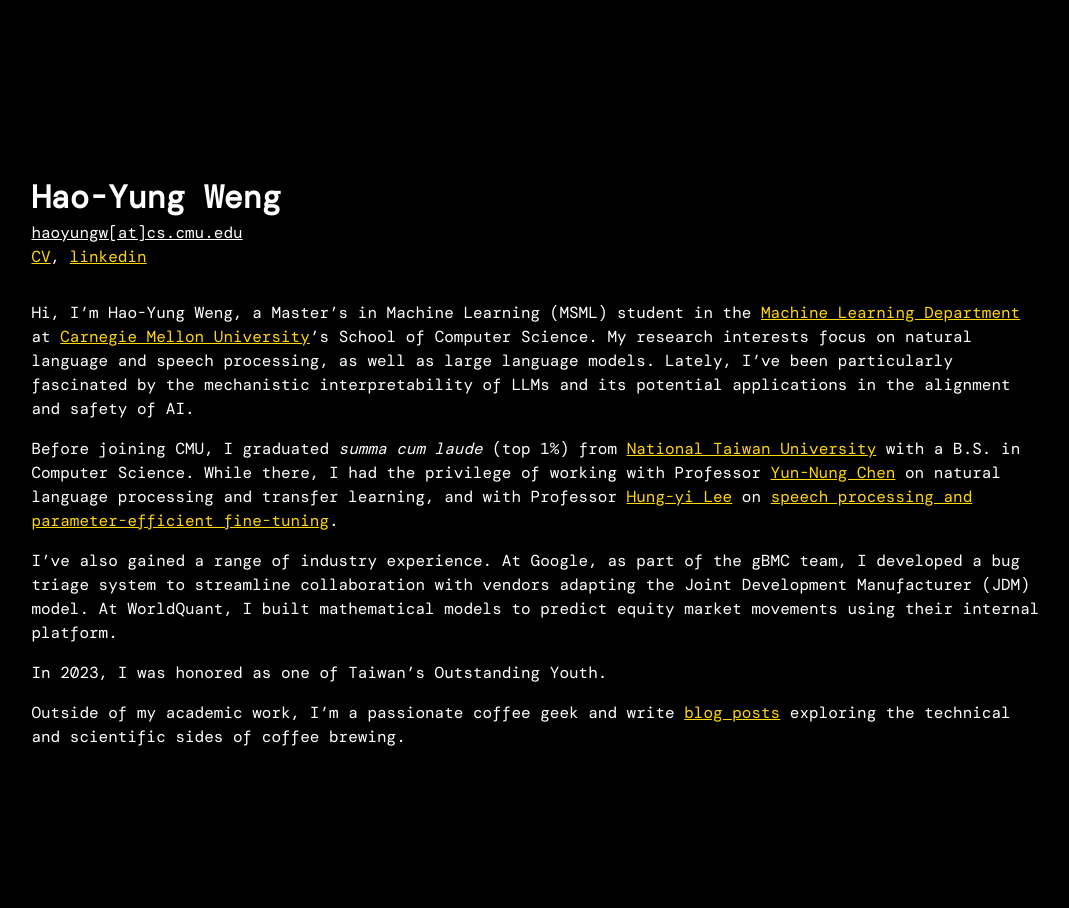
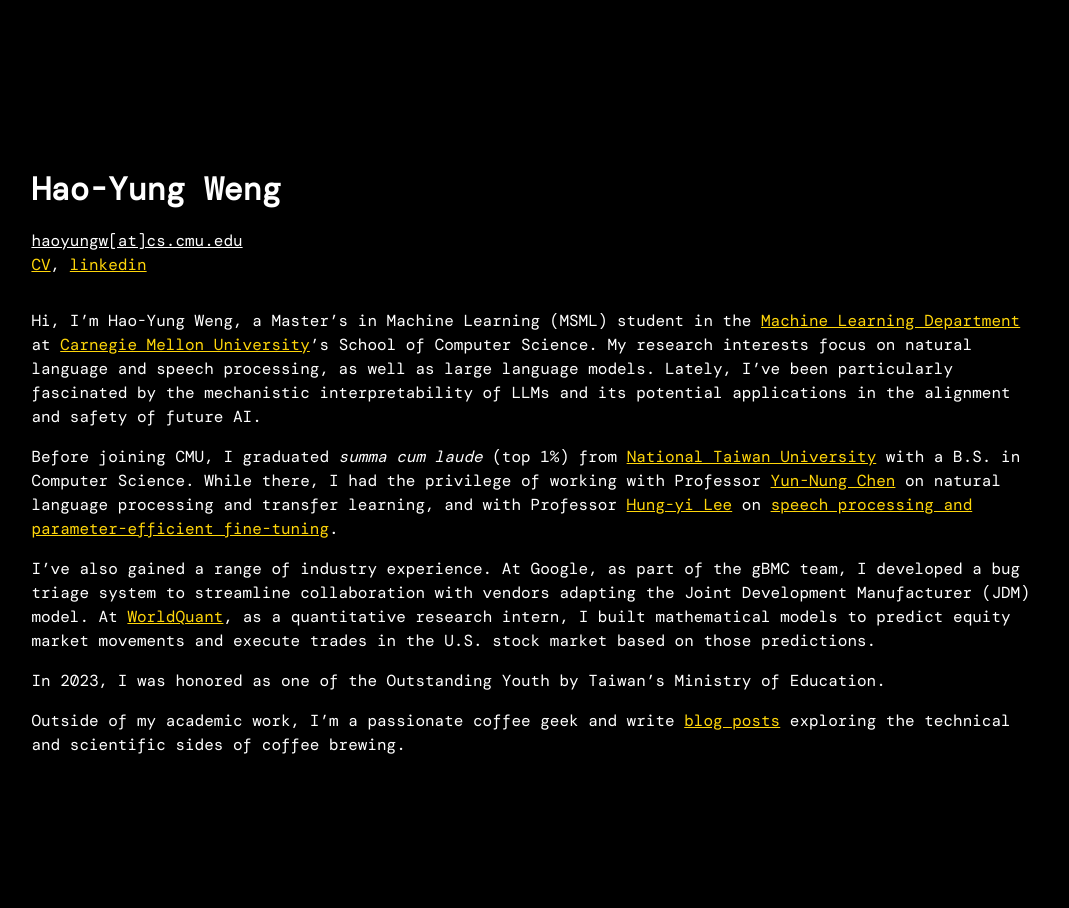
Before and after one commit to haoyungweng/haoyungweng.github.io, a Jekyll site: the page built from index.md, in a window 1280 px wide. Shown: the whole page, without its empty margins (103-1172 px from the left). Built offline with Jekyll 4.4.1, drawn with Linux system fonts in a browser that asks for light colours.

Commit message:
fine-tune margin

```diff
--- a/_layouts/home.html
+++ b/_layouts/home.html
@@ -18,7 +18,7 @@
         }
 
         h1 {
-            margin-bottom: 0rem;
+            margin-bottom: 1rem;
         }
 
         a {
@@ -26,7 +26,6 @@
         }
 
         p.email {
-            margin-top: 0rem;
             margin-bottom: 0rem;
         }
 
--- a/index.md
+++ b/index.md
@@ -11,12 +11,12 @@
 {: .links }
 [CV](assets/CV_20240917.pdf), [linkedin](https://www.linkedin.com/in/haoyungweng/)
 
-Hi, I'm Hao-Yung Weng, a Master's in Machine Learning (MSML) student in the [Machine Learning Department](https://www.ml.cmu.edu/) at [Carnegie Mellon University](https://www.cmu.edu/)'s School of Computer Science. My research interests focus on natural language and speech processing, as well as large language models. Lately, I’ve been particularly fascinated by the mechanistic interpretability of LLMs and its potential applications in the alignment and safety of AI.
+Hi, I'm Hao-Yung Weng, a Master's in Machine Learning (MSML) student in the [Machine Learning Department](https://www.ml.cmu.edu/) at [Carnegie Mellon University](https://www.cmu.edu/)'s School of Computer Science. My research interests focus on natural language and speech processing, as well as large language models. Lately, I’ve been particularly fascinated by the mechanistic interpretability of LLMs and its potential applications in the alignment and safety of future AI.
 
 Before joining CMU, I graduated *summa cum laude* (top 1%) from [National Taiwan University](https://www.ntu.edu.tw/english/) with a B.S. in Computer Science. While there, I had the privilege of working with Professor [Yun-Nung Chen](https://www.csie.ntu.edu.tw/~yvchen/) on natural language processing and transfer learning, and with Professor [Hung-yi Lee](https://speech.ee.ntu.edu.tw/~hylee/index.php) on [speech processing and parameter-efficient fine-tuning](https://arxiv.org/abs/2401.02122).
 
-I've also gained a range of industry experience. At Google, as part of the gBMC team, I developed a bug triage system to streamline collaboration with vendors adapting the Joint Development Manufacturer (JDM) model. At WorldQuant, I built mathematical models to predict equity market movements using their internal platform.
+I've also gained a range of industry experience. At Google, as part of the gBMC team, I developed a bug triage system to streamline collaboration with vendors adapting the Joint Development Manufacturer (JDM) model. At [WorldQuant](https://www.worldquant.com/), as a quantitative research intern, I built mathematical models to predict equity market movements and execute trades in the U.S. stock market based on those predictions.
 
-In 2023, I was honored as one of Taiwan's Outstanding Youth.
+In 2023, I was honored as one of the Outstanding Youth by Taiwan's Ministry of Education.
 
 Outside of my academic work, I'm a passionate coffee geek and write [blog posts](https://whycoffee.blog/en) exploring the technical and scientific sides of coffee brewing.
```
